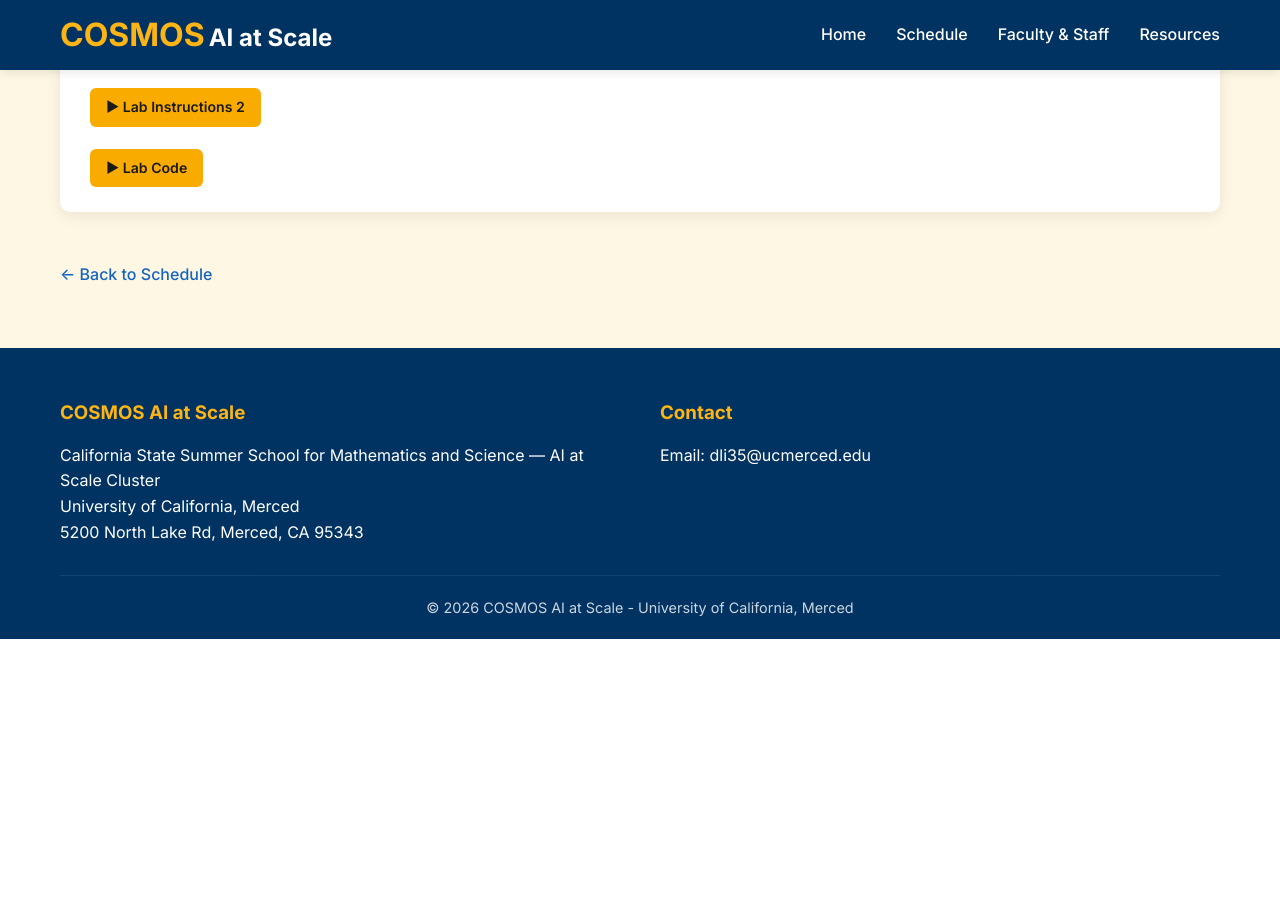
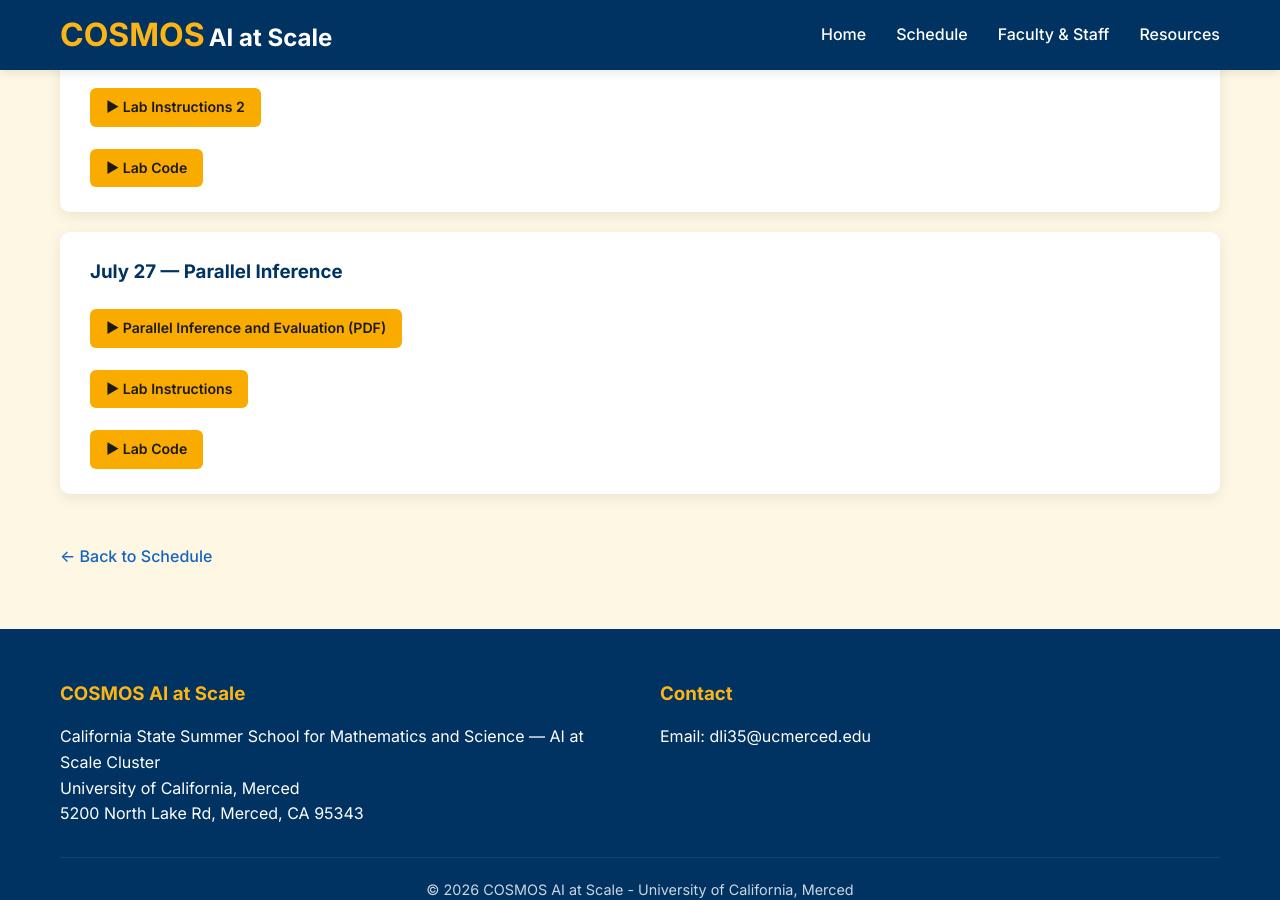
Before and after one commit to cosmos-ai-ucm/cosmos-ai-ucm.github.io, a Jekyll site: the page built from modules/scaling-parallelism.html, in a window 1280 px wide and 900 px high, scrolled down 1242 px. Built offline with Jekyll 4.4.1, drawn with Linux system fonts in a browser that asks for light colours; before the commit the page ends 1881 px from its top, so only the background shows below that.

Commit message:
Add July 27 Parallel Inference activity section
Added new section for July 27 activity on Parallel Inference with links to slides, lab instructions, and lab code.

```diff
--- a/modules/scaling-parallelism.html
+++ b/modules/scaling-parallelism.html
@@ -84,6 +84,27 @@
         </p>
     </div>
 
+          <!-- July 27 -->
+      <div class="activity-item">
+        <h3>July 27 &mdash; Parallel Inference</h3>
+
+        <p style="margin-top:10px;">
+          <a class="colab-link" href="/modules/July27_slides.pdf" target="_blank" rel="noopener">
+            &#9654; Parallel Inference and Evaluation (PDF)
+          </a>
+        </p>
+        <p style="margin-top:10px;">
+          <a class="colab-link" href="/modules/July27_lab_instructions.pdf" target="_blank" rel="noopener">
+            &#9654; Lab Instructions
+          </a>
+        </p>
+        <p style="margin-top:10px;">
+          <a class="colab-link" href="/modules/July27_parallel_inference.py" target="_blank" rel="noopener">
+            &#9654; Lab Code
+          </a>
+        </p>
+    </div>
+
     <a class="back-link" href="/schedule">&larr; Back to Schedule</a>
   </div>
 </section>
```
